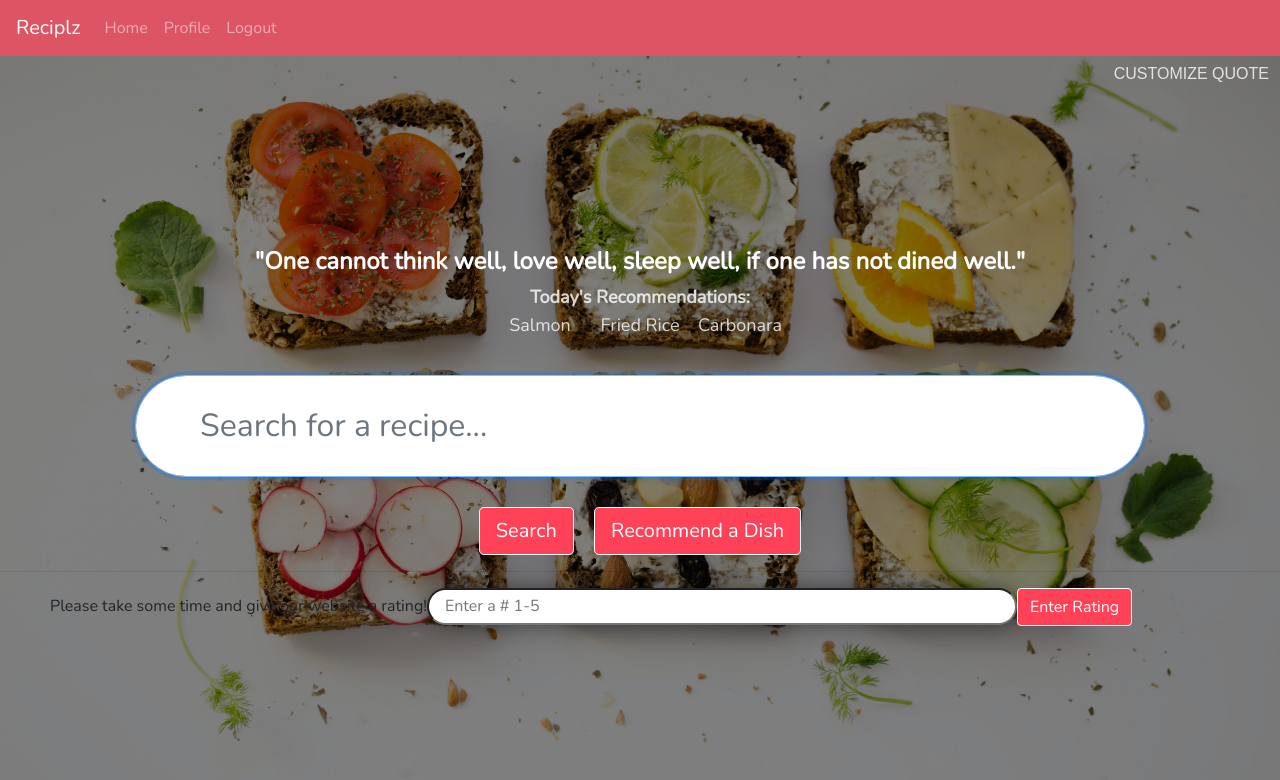
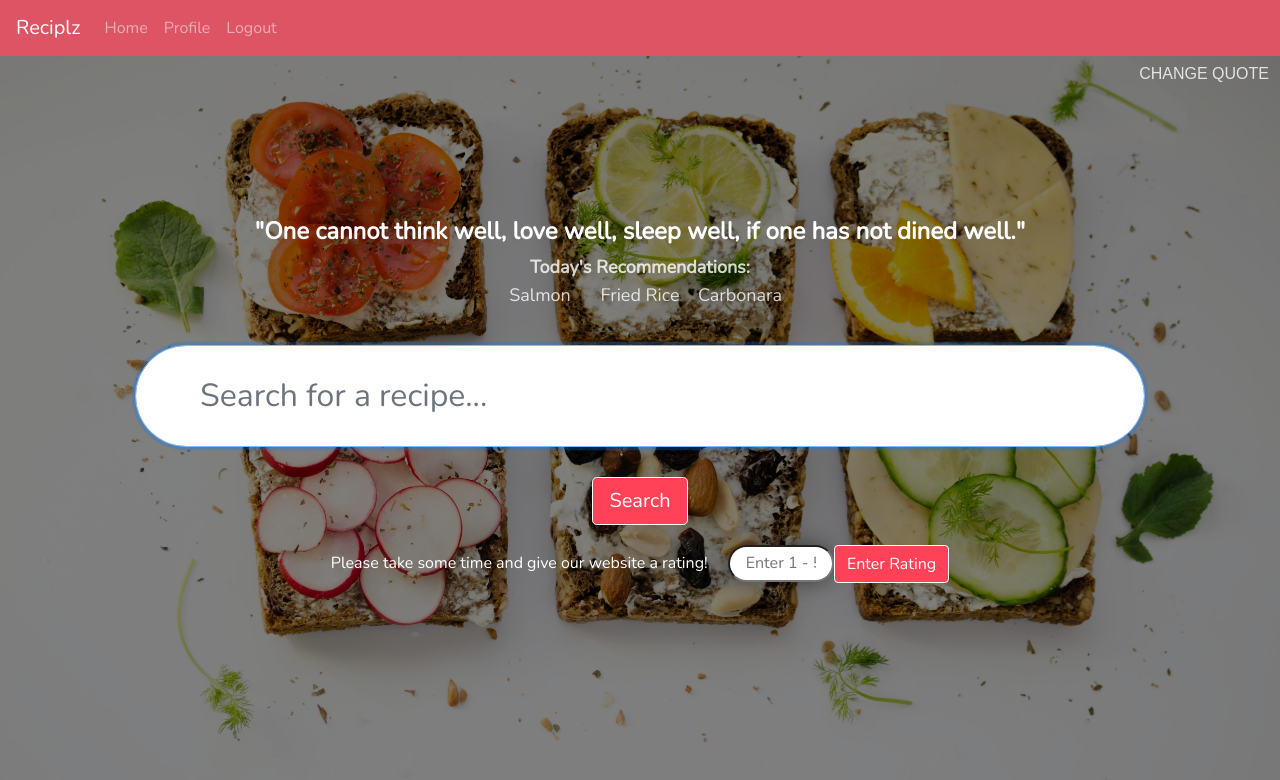
Before and after one commit to jennyyao98/CS4640Angular, an Angular app: page / in a window 1280 px wide. Shown: the top 780 px of the page. Built offline with nearby package versions, Linux system fonts and the light colour scheme.

Commit message:
fixed post errors

```diff
--- a/src/app/app.component.html
+++ b/src/app/app.component.html
@@ -22,13 +22,13 @@
   </nav>
 </header>
 
-<div style="margin-top: -20px;" class="container">
+<div style="margin-top: -50px;" class="container">
   <div align="right">
-    <button (click)="changeQuote()" [ngClass]="'italic-text2'" style="background-color: #ffffff00; border: 0px; margin-top: 25px;
-              margin-right: -80px; opacity: 0.8;">CUSTOMIZE QUOTE</button>
+    <button (click)="changeQuote()" [ngClass]="'italic-text2'" style="background-color: #ffffff00; border: 0px; margin-top: 55px;
+              margin-right: -80px; opacity: 0.8;">CHANGE QUOTE</button>
   </div>
   <!-- tagline for the page -->
-  <div style="margin-top: 160px;" class="quote">
+  <div style="margin-top: 130px;" class="quote">
     <h3 [ngStyle]="{'color': 'white', 'font-size': '24px', 'font-weight': 'bold'}">{{ quote }}</h3>
     <div align="center">
     <p [ngStyle]="{'font-size': '18px', 'font-weight': 'bold', 'opacity': '0.8', 'width': '300px'}">Today's Recommendations: </p>
@@ -53,17 +53,15 @@
       <!--submit button -->
       <div align="center" class="buttons">
         <button (click)="func()" type="submit" class="btn btn-primary btn-lg" name="submit" id="searchBtn">Search</button>
-        <button (click)="changeSuggestion()" [ngClass]="'italic-text'" class="btn btn-primary btn-lg" style="margin-left: 20px;">Recommend a Dish</button>
       </div>
     </form>
 
   </div>
-    <hr />
-  <form #orderForm="ngForm" (ngSubmit)="onSubmit(orderForm.value)">
-    <div class="form-group" style="float:center">
-      <label>Please take some time and give our website a rating! </label>
-      <input type="text" class="form-control-2" name="name" required #name="ngModel" placeholder="Enter a # 1-5" [class.is-invalid]="name.invalid && name.touched" [(ngModel)]="orderModel.name">
-      <!-- <small class="text-danger" [class.d-none]="name.valid || name.untouched">Name is requried</small> -->
+
+  <form style="margin-top: 20px;" #orderForm="ngForm" (ngSubmit)="onSubmit(orderForm.value)">
+    <div class="form-group" style="float:center" align="center">
+      <label style="color: white; padding-right: 20px;">Please take some time and give our website a rating! </label>
+      <input type="text" class="form-control-2" name="name" required #name="ngModel" placeholder="Enter 1 - 5" [class.is-invalid]="name.invalid && name.touched" [(ngModel)]="orderModel.name">
       <button class="btn btn-primary" (click)="confirmOrder(orderForm.value)" title="always enabled">Enter Rating</button>
     </div>
     &nbsp;&nbsp;&nbsp;&nbsp;
--- a/src/app/app.component.ts
+++ b/src/app/app.component.ts
@@ -82,7 +82,7 @@ export class AppComponent {
      // To send a GET request, use the concept of URL rewriting to pass data to the backend
      // this.http.get<Order>('http://localhost/cs4640/inclass11/ngphp-get.php?str='+params)
      // To send a POST request, pass data as an object
-     this.http.post<Order>('http://localhost/cs4640/inclass11/ngphp-post.php', params)
+     this.http.post<Order>('http://localhost/cs4640/CS4640Angular/ngphp-post.php', params)
      .subscribe((data) => {
           // Receive a response successfully, do something here
           // console.log('Response from backend ', data);
--- a/src/styles.css
+++ b/src/styles.css
@@ -56,7 +56,7 @@ header{
   font-size: 1rem;
   border-radius:2rem;
   padding: .275rem 1rem;
-  width: 50%;
+  width: 9%;
   box-shadow: 0px 0px 24px -2px rgba(0,0,0,0.57);
 
 }
```
Also changed, not shown: 1 other file (tests, documents, lock files or other folders).
